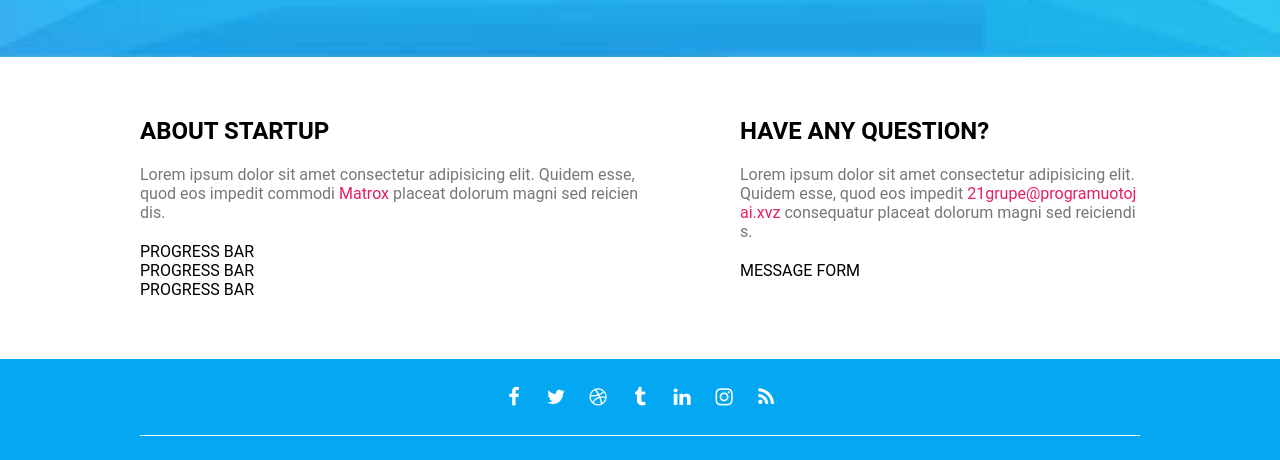
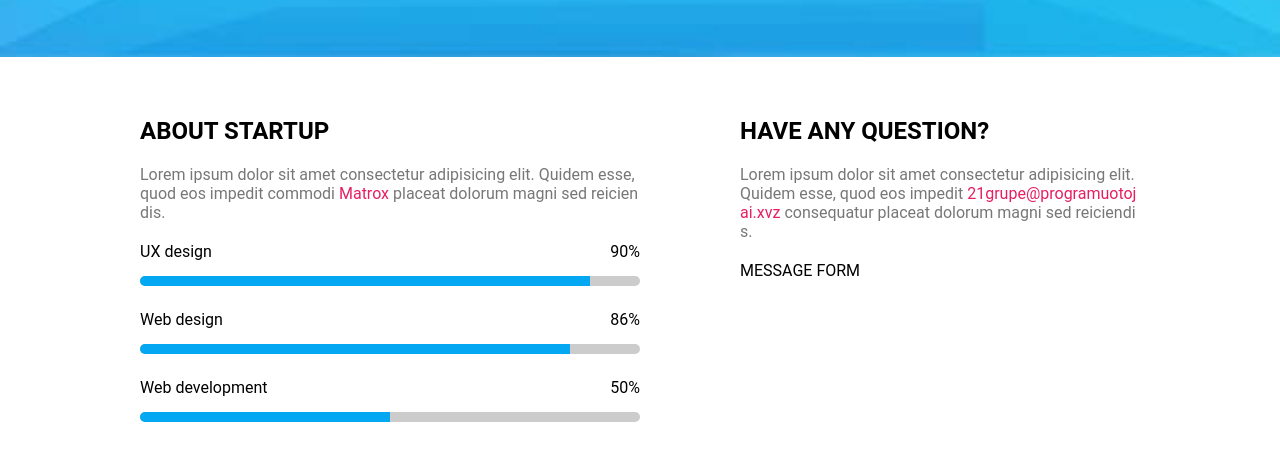
Before and after one commit to Raulynas/6-coming-soon, a plain HTML site: page index.html in a window 1280 px wide. Shown: the part 743-1203 px from the top of the page. Drawn offline with Linux system fonts and the light colour scheme; files whose address does not match are found by name.

Commit message:
Progress bars and CSS variables #19 #22

```diff
--- a/css/custom.css
+++ b/css/custom.css
@@ -1,6 +1,6 @@
 /* common style */
-.bg-blue {
-  background-color: #03a7f2;
+.bg-main-color {
+  background-color: var(--main-color);
 }
 
 .row-short {
@@ -68,7 +68,7 @@ main p {
   color: #777;
 }
 main p > a {
-  color: #e71e62;
+  color: var(--secondary-color);
   text-decoration: none;
 }
 main p > a:hover {
@@ -110,7 +110,7 @@ footer.container .socials > a {
 }
 footer.container .socials > a:hover {
   background-color: #fff;
-  color: #03a7f2;
+  color: var(--main-color);
 }
 
 footer img {
--- a/css/progress-bar.css
+++ b/css/progress-bar.css
@@ -0,0 +1,38 @@
+.progress-bar {
+  display: inline-block;
+  width: 100%;
+}
+.progress-bar + .progress-bar {
+  margin-top: 15px;
+}
+
+.progress-bar > .top {
+  display: inline-block;
+  width: 100%;
+  margin-bottom: 15px;
+}
+.progress-bar > .top > .label {
+  display: inline-block;
+  float: left;
+}
+.progress-bar > .top > .value {
+  display: inline-block;
+  float: right;
+}
+.progress-bar > .bottom {
+  display: inline-block;
+  width: 100%;
+  height: 10px;
+  border-radius: 5px;
+
+  background-color: #ccc;
+}
+.progress-bar > .bottom > .progress {
+  display: inline-block;
+  width: 0%;
+  float: left;
+  height: 100%;
+  border-top-left-radius: 5px;
+  border-bottom-left-radius: 5px;
+  background-color: var(--main-color);
+}
--- a/css/variables.css
+++ b/css/variables.css
@@ -0,0 +1,4 @@
+:root {
+  --main-color: #03a7f2;
+  --secondary-color: #e71e62;
+}
--- a/index.html
+++ b/index.html
@@ -20,7 +20,7 @@
   </head>
 
   <body>
-    <div class="container bg-blue hero">
+    <div class="container bg-main-color hero">
       <div class="row-short">
         <img src="./img/logo.png" alt="Logo" />
         <h1>Coming soon</h1>
@@ -43,9 +43,6 @@
             esse, quod eos impedit commodi <a href="#">Matrox</a> placeat
             dolorum magni sed reiciendis.
           </p>
-          <div class="progress-bar">PROGRESS BAR</div>
-          <div class="progress-bar">PROGRESS BAR</div>
-          <div class="progress-bar">PROGRESS BAR</div>
         </div>
         <div class="right-column">
           <h2>Have any question?</h2>
@@ -61,9 +58,8 @@
         </div>
       </div>
     </main>
-    <footer class="container bg-blue">
-      <div class="row socials">LAUKIAM SOCIALS TURINIO...</div>
-
+    <footer class="container bg-main-color">
+      <div class="row socials"></div>
       <div class="row-short">
         <img src=".//img/white-logo.png" alt="Footer logo" />
         <div class="bottom-texts">
--- /dev/null
+++ b/js/components/renderProgressBars.js
@@ -0,0 +1,29 @@
+function renderProgressBars(selector, data) {
+  //validation
+
+  //logic
+  const DOM = document.querySelector(selector);
+  console.log(DOM);
+  let HTML = "";
+  for (let i = 0; i < data.length; i++) {
+    const item = data[i];
+
+    HTML += `<div class="progress-bar">
+        <div class = "top">
+            <div class="label">${item.label}</div>
+            <div class="value">${item.value}%</div>
+        </div>
+        <div class = "bottom">
+            <div class = "progress" style = "width: ${item.value}%" ></div>
+        </div>
+    </div>`;
+  }
+
+  DOM.insertAdjacentHTML("beforeend", HTML);
+
+  //post logic validation
+
+  //return results
+}
+
+export { renderProgressBars };
--- /dev/null
+++ b/js/data/progressBarData.js
@@ -0,0 +1,16 @@
+const progressBarData = [
+  {
+    label: "UX design",
+    value: 90,
+  },
+  {
+    label: "Web design",
+    value: 86,
+  },
+  {
+    label: "Web development",
+    value: 50,
+  },
+];
+
+export { progressBarData };
--- a/js/main.js
+++ b/js/main.js
@@ -1,4 +1,8 @@
 import { renderSocials } from "./components/renderSocials.js";
 import { socialsData } from "./data/socialsData.js";
 
+import { renderProgressBars } from "./components/renderProgressBars.js";
+import { progressBarData } from "./data/progressBarData.js";
+
+renderProgressBars(".left-column", progressBarData);
 renderSocials("footer > .socials", socialsData);
```
